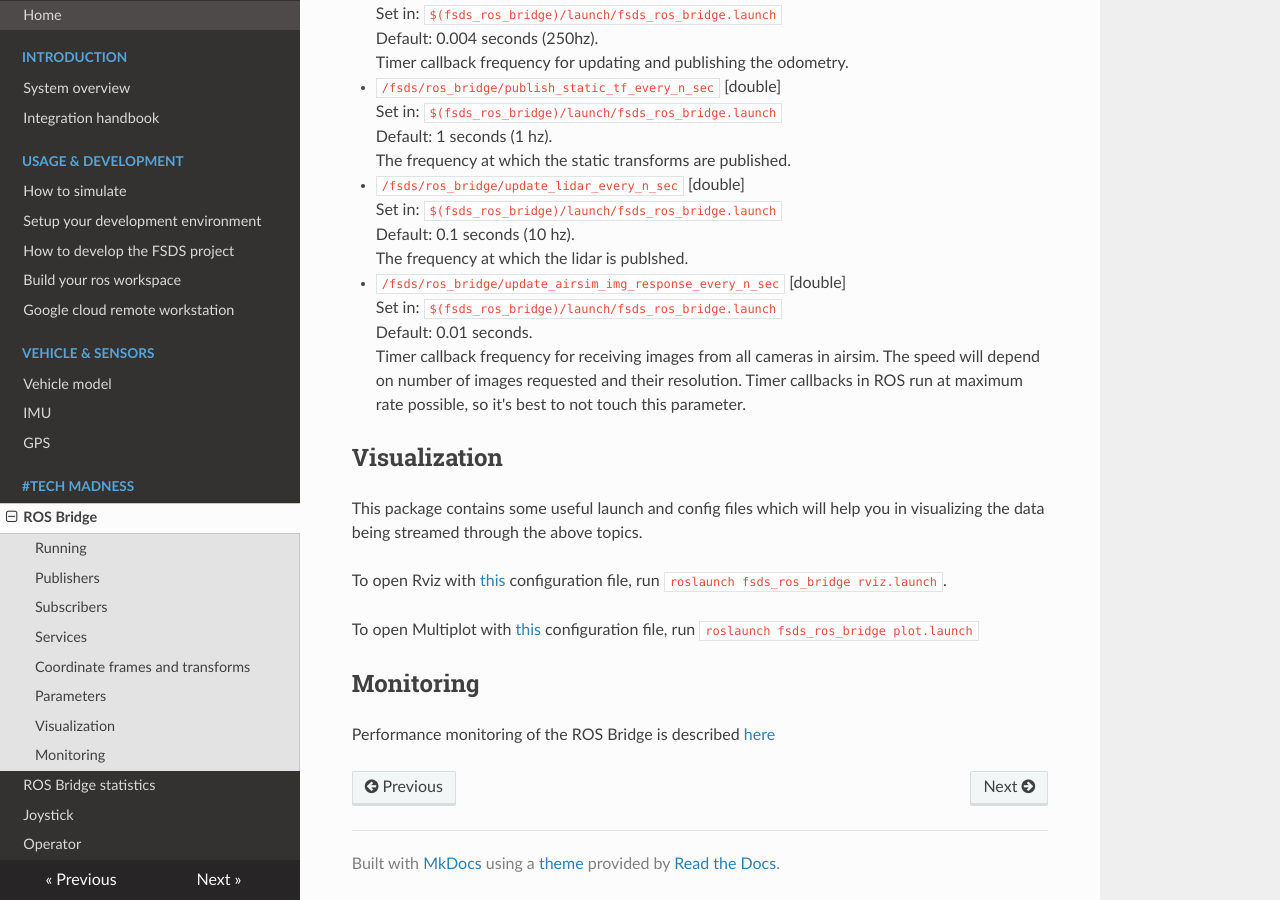
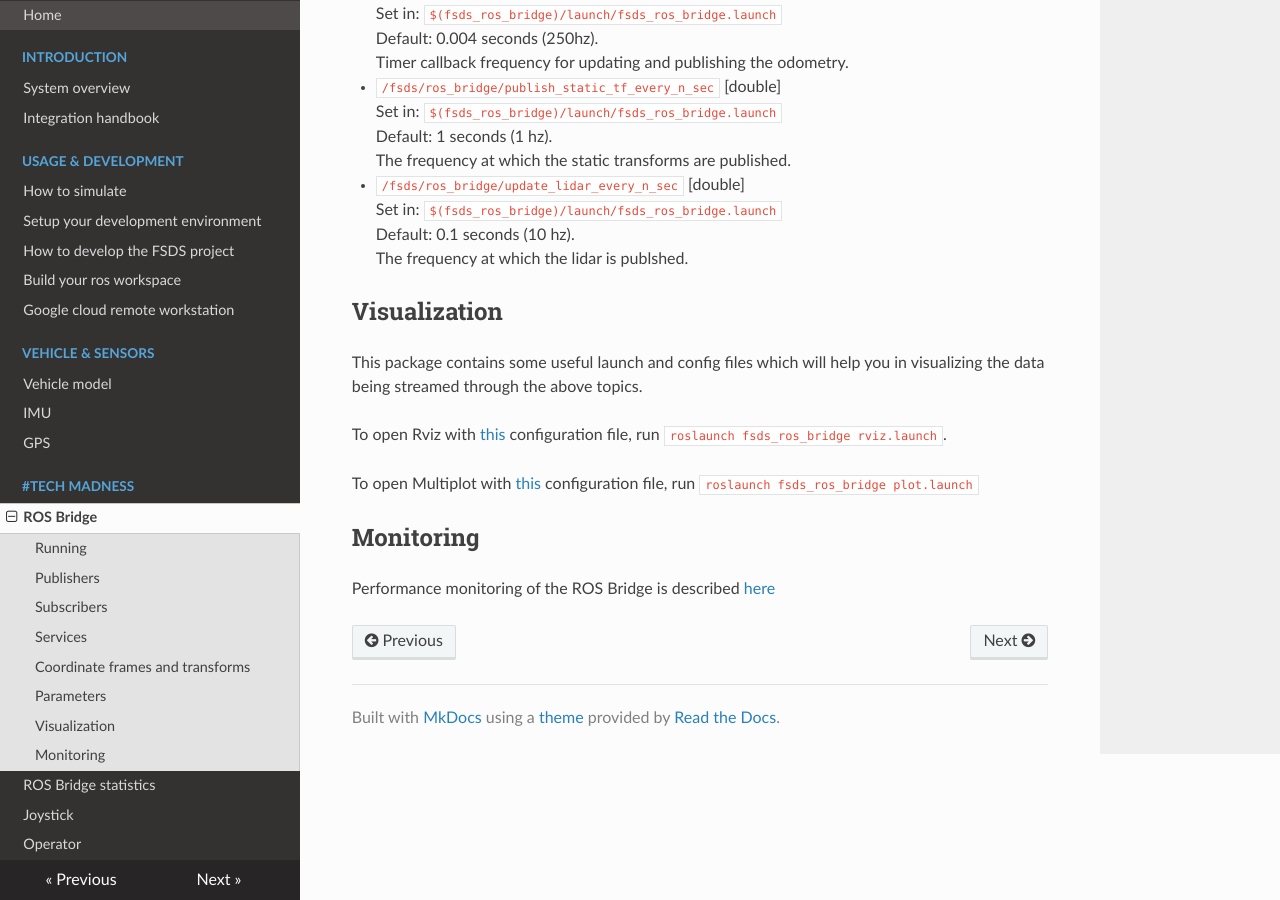
Before and after one commit to FS-Driverless/Formula-Student-Driverless-Simulator, an MkDocs documentation site: the page built from docs/ros-bridge.md, in a window 1280 px wide and 900 px high, scrolled down 2953 px. Built offline with MkDocs 1.6.1, drawn with Linux system fonts in a browser that asks for light colours; nearby versions of some CDN libraries.

Commit message:
Remove more camera things from ros_wrapper

```diff
--- a/docs/ros-bridge.md
+++ b/docs/ros-bridge.md
@@ -127,13 +127,6 @@ Transforms to the ground truth are disabled because this would take away the cha
   Default: 0.1 seconds (10 hz).
   The frequency at which the lidar is publshed.
 
-- `/fsds/ros_bridge/update_airsim_img_response_every_n_sec` [double]
-  Set in: `$(fsds_ros_bridge)/launch/fsds_ros_bridge.launch`
-  Default: 0.01 seconds.
-  Timer callback frequency for receiving images from all cameras in airsim.
-  The speed will depend on number of images requested and their resolution.
-  Timer callbacks in ROS run at maximum rate possible, so it's best to not touch this parameter.
-
 ## Visualization
 This package contains some useful launch and config files which will help you in visualizing the data being streamed through the above topics.
 
--- a/settings.json
+++ b/settings.json
@@ -1,5 +1,5 @@
 {
-    "SeeDocsAt": "https://github.com/Microsoft/AirSim/blob/master/docs/settings.md",
+    "SeeDocsAt": "https://fs-online.github.io/Formula-Student-Driverless-Simulator/",
     "SettingsVersion": 1.2,
     "SimMode": "Car",
     "ViewMode": "SpringArmChase",
@@ -38,7 +38,6 @@
           "cam1": {
             "CaptureSettings": [
               {
-                "PublishToRos": 1,
                 "ImageType": 0,
                 "Width": 785,
                 "Height": 785,
@@ -55,7 +54,6 @@
           "cam2": {
             "CaptureSettings": [
               {
-                "PublishToRos": 1,
                 "ImageType": 0,
                 "Width": 785,
                 "Height": 785,
```
Also changed, not shown: 3 other files.
